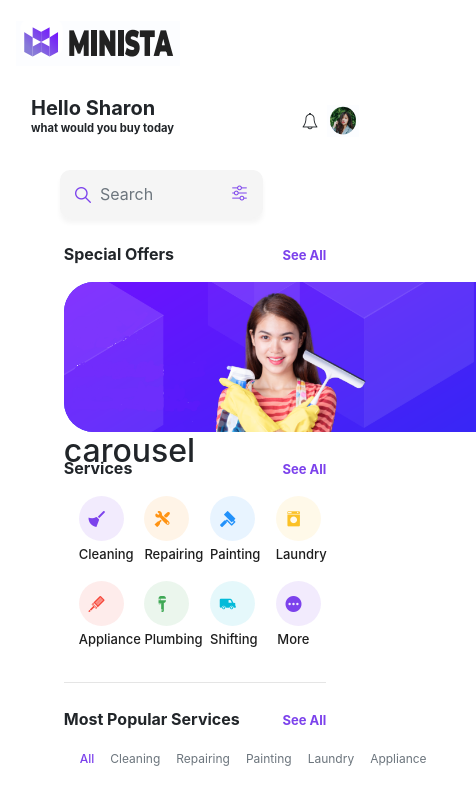
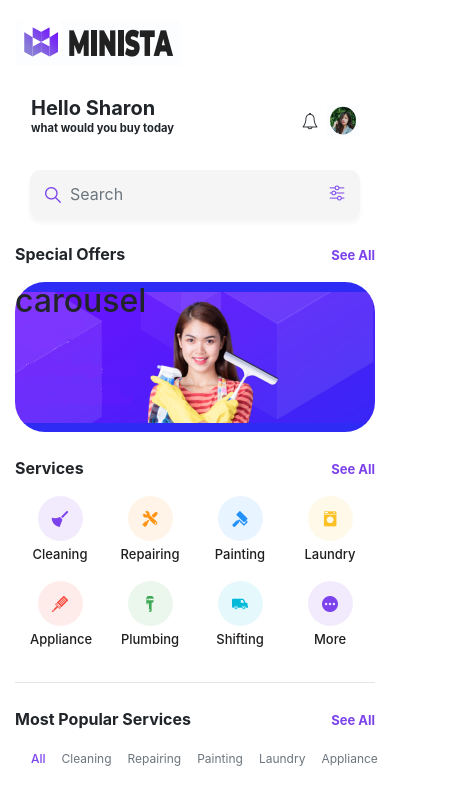
Before and after one commit to mostafa-jamali/TAV, a Vue app: page / in a window 390 px wide. Shown: the top 804 px of the page, 476 px wide, since content can reach past the window. Built offline with nearby package versions, Linux system fonts and the light colour scheme.

Commit message:
add vuex

```diff
--- a/src/assets/styles/header.scss
+++ b/src/assets/styles/header.scss
@@ -29,8 +29,16 @@
     right: 15px;
     color: $primary;
   }
+  @media only screen and (max-width: 992px) {
+    .icon-search {
+      left: 30px;
+    }
+    .icon-filter {
+      right: 30px;
+    }
+  }
 
-  .icon-notification{
+  .icon-notification {
     font-size: 18px;
   }
 }
--- a/src/assets/styles/main.scss
+++ b/src/assets/styles/main.scss
@@ -4,13 +4,17 @@
     font-size: 13px;
   }
 
-  .special-offers{
-    .slider{
+  .special-offers {
+    .slider {
       height: 150px;
       background-color: $secondary;
       border-radius: 30px;
+      background-image: url(../../assets/images/bg-slider.png);
+      background-repeat: no-repeat;
+      background-position: left;
+      background-size: contain;
 
-      img{
+      img {
         border-top-left-radius: 30px;
         border-bottom-left-radius: 30px;
       }
--- a/src/components/footer/TavFooter.vue
+++ b/src/components/footer/TavFooter.vue
@@ -1,11 +1,11 @@
 <template>
-  <div class="tav-footer">
+  <b-container class="tav-footer">
     <!-- This is footer of TAV app -->
     <!-- No Footer -->
-  </div>
+  </b-container>
 </template>
 <script>
 export default {
-  name: "TavFooter",
+  name: 'TavFooter',
 };
 </script>
--- a/src/components/header/TavHeader.vue
+++ b/src/components/header/TavHeader.vue
@@ -21,10 +21,10 @@
         </div>
       </b-navbar>
       <div class="d-flex justify-content-center mt-4">
-        <div class="col-9 px-0">
-          <div class="col-9 px-0">
+        <div class="col-12 col-lg-9 px-0">
+          <div class="col-12 col-lg-9 px-lg-0">
             <i class="icon-search position-absolute"></i>
-            <b-form-input class="input-search border-0 py-4" placeholder="Search"></b-form-input>
+            <b-form-input v-model="querySearch" class="input-search border-0 py-4" placeholder="Search"></b-form-input>
             <i class="icon-filter position-absolute"></i>
           </div>
         </div>
@@ -33,7 +33,28 @@
   </div>
 </template>
 <script>
+import { mapActions, mapMutations } from 'vuex';
+
 export default {
   name: 'TavHeader',
+  data() {
+    return {
+      querySearch: '',
+    };
+  },
+  watch: {
+    querySearch(v) {
+      console.log({ v });
+      this.SERVICES(v);
+    },
+  },
+  methods: {
+    ...mapMutations({
+      SERVICES: 'SERVICES',
+    }),
+    ...mapActions({
+      resultOfQuerySeached: 'resultOfQuerySeached',
+    }),
+  },
 };
 </script>
--- a/src/components/main/MostPopularServices.vue
+++ b/src/components/main/MostPopularServices.vue
@@ -2,12 +2,12 @@
   <div class="most-popular-services mt-4">
     <div class="d-flex justify-content-between">
       <p><b>Most Popular Services</b></p>
-      <a href="/"><b class="see-all-link">See All</b></a>
+      <a href="/services/all"><b class="see-all-link">See All</b></a>
     </div>
     <div>
       <ul class="d-flex list-unstyled">
         <li class="pl-3" v-for="service in servicesList">
-          <a :href="service.link" class="most-popular-service-name text-secondary">{{ service.name }}</a>
+          <a :href="`services/${service.link}`" class="most-popular-service-name text-secondary">{{ service.name }}</a>
         </li>
       </ul>
     </div>
@@ -21,27 +21,27 @@ export default {
       servicesList: [
         {
           name: 'All',
-          link: '/',
+          link: 'all',
         },
         {
           name: 'Cleaning',
-          link: '/',
+          link: 'cleaning',
         },
         {
           name: 'Repairing',
-          link: '/',
+          link: 'repairing',
         },
         {
           name: 'Painting',
-          link: '/',
+          link: 'painting',
         },
         {
           name: 'Laundry',
-          link: '/',
+          link: 'laundry',
         },
         {
           name: 'Appliance',
-          link: '',
+          link: 'appliance',
         },
       ],
     };
--- a/src/components/main/Services/Services.vue
+++ b/src/components/main/Services/Services.vue
@@ -2,7 +2,7 @@
   <div class="services mt-4">
     <div class="d-flex justify-content-between">
       <p><b>Services</b></p>
-      <a href="/"><b class="see-all-link">See All</b></a>
+      <a href="/services/all"><b class="see-all-link">See All</b></a>
     </div>
     <div class="d-flex flex-wrap">
       <div v-for="service in servicesList" class="col-3 text-center">
@@ -14,23 +14,16 @@
 </template>
 <script>
 import ServiceItem from './ServiceItem.vue';
-import { mapState, mapActions } from 'vuex';
+import { mapState } from 'vuex';
 
 export default {
   components: { ServiceItem },
   name: 'Services',
-  mounted() {
-    console.log(this.$store.state.servicesList);
-  },
   computed: {
     ...mapState({
       servicesList: state => state.servicesList,
     }),
   },
-  methods: {
-    // ...mapActions({
-    //   resultOfQuerySeached: 'resultOfQuerySeached',
-    // }),
-  },
+
 };
 </script>
--- a/src/components/main/SpecialOffers.vue
+++ b/src/components/main/SpecialOffers.vue
@@ -2,10 +2,9 @@
   <div class="special-offers mt-4">
     <div class="d-flex justify-content-between">
       <p><b>Special Offers</b></p>
-      <a href="/"><b class="see-all-link">See All</b></a>
+      <a href="/services/all"><b class="see-all-link">See All</b></a>
     </div>
     <div class="slider">
-      <img src="../../assets/images/bg-slider.png" alt="bg-slider" height="150px">
       <h2>carousel</h2>
     </div>
   </div>
--- a/src/store/index.js
+++ b/src/store/index.js
@@ -6,7 +6,6 @@ Vue.use(Vuex);
 // Create a new store instance.
 export default new Vuex.Store({
   state: {
-    querySearch: '',
     servicesList: [
       {
         name: 'Cleaning',
@@ -58,19 +57,19 @@ export default new Vuex.Store({
       },
     ],
   },
-  // mutations: {
-  //   UPDATE_GLOBALSTATE(state, payload) {
-  //     state.globalState = payload;
-  //   },
-  // },
+  mutations: {
+    SERVICES(state, payload) {
+      state.servicesList = state.servicesList.filter(item => item.name.toLowerCase().includes(payload.toLowerCase()))
+    },
+  },
   // getters: {
-  //   fullName: function (state) {
+  //   resultOfQuerySeached: function (state) {
   //     return `${state.firstName} ${state.lastName}!!!!`;
   //   },
   // },
   actions: {
     resultOfQuerySeached({ commit }, payload) {
-      state.servicesList = state.servicesList.filter(item => item.name.toLowerCase().includes(payload.toLowerCase()));
+      commit("SERVICES", payload);
     },
   },
 });
--- a/src/views/Home.vue
+++ b/src/views/Home.vue
@@ -1,7 +1,7 @@
 <template>
   <b-container class="main">
     <b-row class="justify-content-center">
-      <b-col cols="9">
+      <b-col cols="12" lg="9">
         <!-- <img src="../assets/images/Capture.jpg" alt=""> -->
         <special-offers></special-offers>
         <services></services>
```
